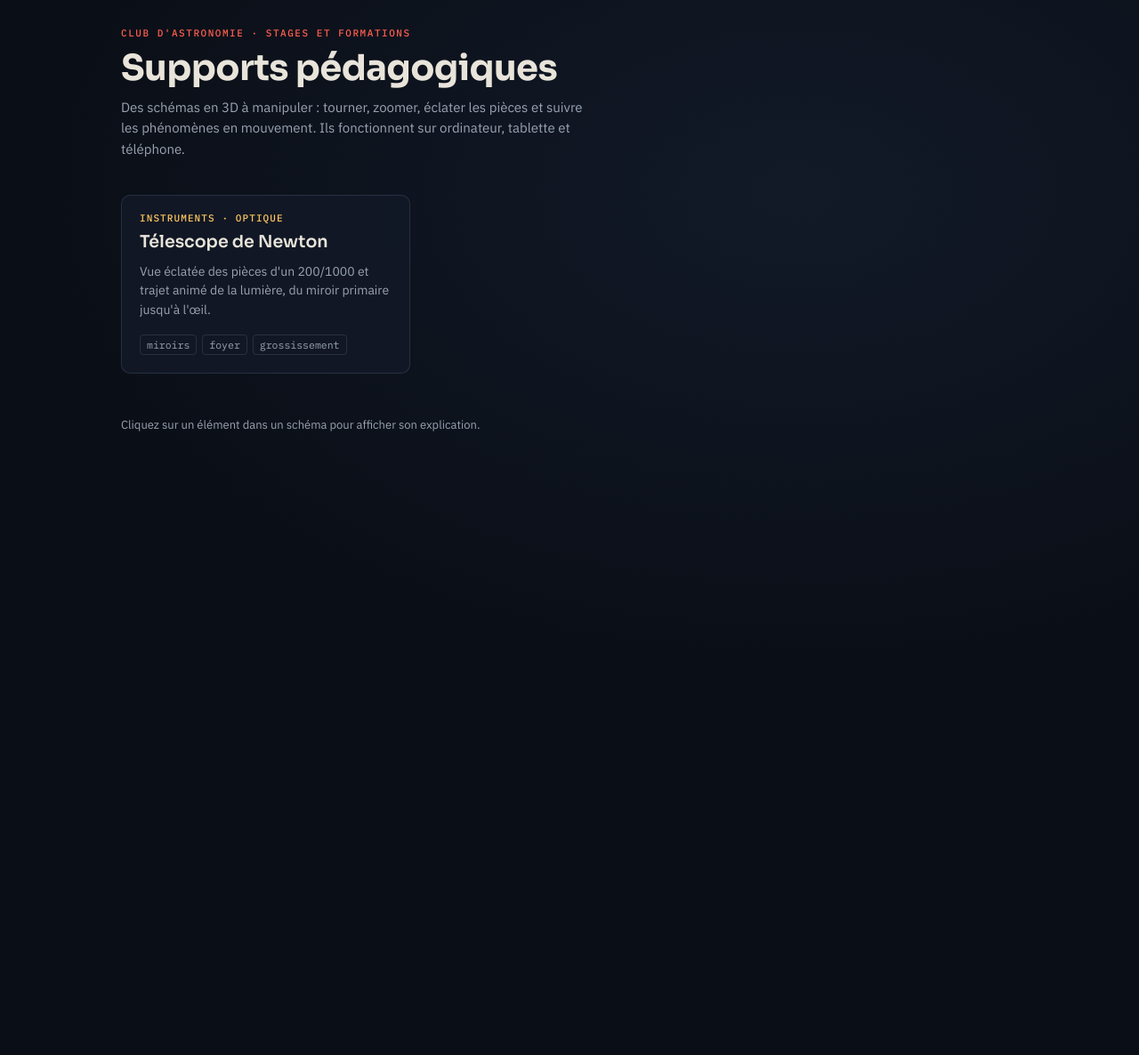
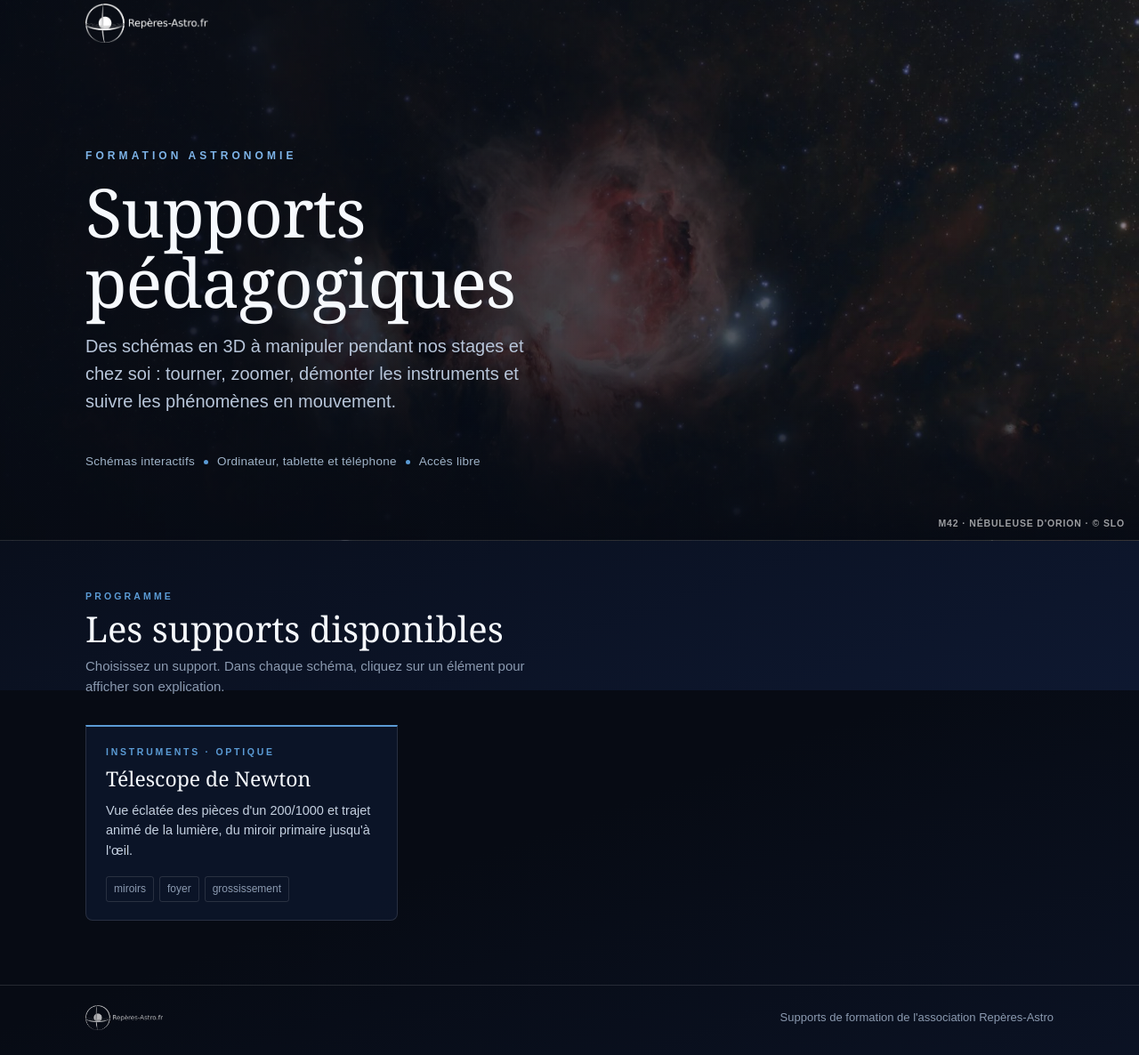
Before and after one commit to abettembot/formation-astro, a plain HTML site: page index.html in a window 1280 px wide. Shown: the part 24-1210 px from the top of the page at 89% size. Before the commit the page ends 800 px from the top, so only its background shows below. Drawn offline with Linux system fonts and the light colour scheme.

Commit message:
Charte Repères-Astro : couleurs, polices et logo du modèle PowerPoint
- Palette bleu nuit / bleu acier, titres Georgia, texte Arial
- Logo discret sur chaque schéma, couverture photo M42 sur l'accueil
- CLAUDE.md : identité visuelle et mise à jour obligatoire de l'accueil

Co-Authored-By: Claude Opus 5.5 <noreply@anthropic.com>

```diff
--- a/commun/charte.css
+++ b/commun/charte.css
@@ -1,30 +1,32 @@
 /* =====================================================================
-   Charte graphique commune — Supports pédagogiques astro
+   Charte graphique commune — Supports pédagogiques Repères-Astro
+   Reprise du modèle PowerPoint « Template Repères Astro » :
+   nuit bleu profond, titres Georgia, texte Arial, accent bleu acier,
+   surtitres en capitales espacées, filets blancs très légers.
    Modifier ce fichier met à jour TOUS les supports (accueil + schémas).
-   Univers : « nuit d'observation » — fond nuit, accent rouge lampe
-   frontale, lumière des astres en ambre.
    ===================================================================== */
-@import url("https://fonts.googleapis.com/css2?family=Sora:wght@500;600;700&family=IBM+Plex+Sans:wght@400;500;600&family=IBM+Plex+Mono:wght@400;500&display=swap");
 
 :root {
-  /* Couleurs */
-  --night: #0a0e16;          /* fond */
-  --night-2: #121a28;        /* halo du fond */
-  --panel: rgba(16, 22, 34, 0.86);
-  --card: rgba(18, 25, 38, 0.9);
-  --line: rgba(160, 180, 210, 0.16);
-  --ink: #e8e4da;            /* texte */
-  --ink-dim: #9aa3b2;        /* texte secondaire */
-  --red: #ff5f4f;            /* accent interface (lampe rouge) */
-  --amber: #ffc861;          /* lumière, chiffres, mises en avant */
-  --star: #f6e7b0;
-  /* Typographie */
-  --font-display: "Sora", "Segoe UI", system-ui, sans-serif;
-  --font-body: "IBM Plex Sans", "Segoe UI", system-ui, sans-serif;
-  --font-mono: "IBM Plex Mono", ui-monospace, Consolas, monospace;
+  /* Couleurs (valeurs exactes du modèle PowerPoint) */
+  --night: #070b14;          /* fond principal */
+  --night-2: #0e1830;        /* bleu nuit des dégradés */
+  --panel: rgba(10, 17, 32, 0.88);
+  --card: rgba(14, 24, 48, 0.72);
+  --line: rgba(255, 255, 255, 0.12);   /* filets */
+  --title: #f6f9fd;          /* titres */
+  --ink-strong: #eef3fa;     /* texte mis en avant */
+  --ink: #c4d0e0;            /* texte courant */
+  --ink-dim: #8b9ab0;        /* texte secondaire, métadonnées */
+  --accent: #5b9bd5;         /* bleu acier : surtitres, puces, numéros, sélection */
+  --accent-light: #7eb4e8;   /* bleu clair : chiffres, surtitre de couverture */
+  --accent-deep: #2f6fc4;
+  --light: #ffc861;          /* lumière des astres dans les schémas */
+  /* Typographie (polices du modèle, présentes sur tous les systèmes) */
+  --font-title: Georgia, "Times New Roman", serif;
+  --font-body: Arial, "Helvetica Neue", Helvetica, sans-serif;
   /* Mise en page */
   --panel-width: 340px;
-  --radius: 10px;
+  --radius: 8px;
   color-scheme: dark;
 }
 
@@ -32,18 +34,27 @@
 [hidden] { display: none !important; }
 body {
   margin: 0;
-  background: radial-gradient(ellipse at 70% 30%, var(--night-2), var(--night) 70%) fixed;
+  background: linear-gradient(160deg, var(--night) 30%, var(--night-2)) fixed;
   background-color: var(--night);
   color: var(--ink);
   font: 14px/1.5 var(--font-body);
 }
 button:focus-visible, select:focus-visible, input:focus-visible, a:focus-visible, .lbl:focus-visible {
-  outline: 2px solid var(--red); outline-offset: 2px;
+  outline: 2px solid var(--accent-light); outline-offset: 2px;
 }
 
 /* ---------- Éléments typographiques partagés ---------- */
-.eyebrow { font: 500 10.5px/1 var(--font-mono); text-transform: uppercase; letter-spacing: .12em; color: var(--red); margin-bottom: 8px; }
-.spec { font: 400 12px/1.5 var(--font-mono); color: var(--amber); }
+.eyebrow {
+  font: 700 10.5px/1.2 var(--font-body);
+  text-transform: uppercase; letter-spacing: .3em;
+  color: var(--accent); margin-bottom: 8px;
+}
+.spec { font: 400 12.5px/1.5 var(--font-body); color: var(--accent-light); font-variant-numeric: tabular-nums; }
+.dot { display: inline-block; width: 5px; height: 5px; border-radius: 50%; background: var(--accent); vertical-align: middle; margin: 0 10px; }
+
+/* Logo de l'association */
+.brand { display: inline-block; line-height: 0; }
+.brand img { display: block; height: 100%; width: auto; }
 
 /* =====================================================================
    Page schéma (body.schema)
@@ -52,22 +63,33 @@ body.schema { height: 100vh; height: 100dvh; overflow: hidden; }
 #stage { position: fixed; inset: 0; }
 #stage canvas { display: block; width: 100%; height: 100%; touch-action: none; }
 
+/* Logo discret en bas à droite de la vue 3D */
+body.schema > .brand {
+  position: fixed;
+  right: max(18px, env(safe-area-inset-right, 0px));
+  bottom: max(16px, env(safe-area-inset-bottom, 0px));
+  height: 30px;
+  opacity: .55;
+  transition: opacity .2s;
+}
+body.schema > .brand:hover { opacity: .95; }
+
 /* Étiquettes 3D */
 #labels { position: fixed; inset: 0; pointer-events: none; }
 .lbl {
   position: absolute; left: 0; top: 0;
   pointer-events: auto; cursor: pointer;
-  font: 500 11.5px/1 var(--font-body); letter-spacing: 0.02em;
-  color: var(--ink);
-  background: rgba(10, 14, 22, 0.72);
+  font: 400 11.5px/1 var(--font-body); letter-spacing: 0.02em;
+  color: var(--ink-strong);
+  background: rgba(7, 11, 20, 0.75);
   border: 1px solid var(--line);
-  padding: 4px 7px; border-radius: 4px;
+  padding: 4px 7px; border-radius: 3px;
   white-space: nowrap;
   transition: border-color .15s, color .15s;
 }
 .lbl::after { content: ""; position: absolute; left: 50%; top: 100%; width: 1px; height: 10px; background: var(--ink-dim); opacity: .6; }
-.lbl:hover, .lbl.on { border-color: var(--red); color: #fff; }
-.lbl.light { color: var(--amber); border-color: rgba(255, 200, 97, .35); cursor: default; }
+.lbl:hover, .lbl.on { border-color: var(--accent); color: #fff; }
+.lbl.light { color: var(--light); border-color: rgba(255, 200, 97, .35); cursor: default; }
 
 /* Panneau */
 #panel {
@@ -77,57 +99,57 @@ body.schema { height: 100vh; height: 100dvh; overflow: hidden; }
   bottom: max(16px, env(safe-area-inset-bottom, 0px));
   width: var(--panel-width);
   display: flex; flex-direction: column; gap: 14px;
-  padding: 18px;
+  padding: 20px 18px;
   background: var(--panel);
   border: 1px solid var(--line);
   border-radius: var(--radius);
   backdrop-filter: blur(8px);
   overflow-y: auto;
 }
-#panel header h1 { font: 700 22px/1.1 var(--font-display); margin: 0; text-wrap: balance; letter-spacing: -0.01em; }
-#panel header p { margin: 6px 0 0; color: var(--ink-dim); font: 400 12px/1.4 var(--font-mono); }
-.home { display: inline-block; margin-bottom: 12px; font-size: 12px; color: var(--ink-dim); text-decoration: none; }
-.home:hover { color: var(--ink); }
+#panel header h1 { font: 400 26px/1.1 var(--font-title); color: var(--title); margin: 0; text-wrap: balance; letter-spacing: -0.01em; }
+#panel header p { margin: 8px 0 0; color: var(--ink-dim); font-size: 12.5px; font-variant-numeric: tabular-nums; }
+.home { display: inline-block; margin-bottom: 14px; font-size: 12px; color: var(--ink-dim); text-decoration: none; }
+.home:hover { color: var(--ink-strong); }
 .group { display: flex; flex-direction: column; gap: 10px; padding-top: 14px; border-top: 1px solid var(--line); }
 .row { display: flex; gap: 8px; flex-wrap: wrap; }
 
 /* Contrôles */
 #panel button, #panel select {
-  font: 500 12.5px/1 var(--font-body);
-  color: var(--ink);
+  font: 400 12.5px/1 var(--font-body);
+  color: var(--ink-strong);
   background: rgba(255,255,255,0.04);
   border: 1px solid var(--line);
-  border-radius: 6px;
+  border-radius: 4px;
   padding: 8px 10px;
   cursor: pointer;
 }
 #panel button:hover { border-color: var(--ink-dim); }
-#panel button[aria-pressed="true"] { border-color: var(--red); color: #fff; background: rgba(255, 95, 79, 0.14); }
+#panel button[aria-pressed="true"] { border-color: var(--accent); color: #fff; background: rgba(91, 155, 213, 0.16); }
 .slider { display: grid; grid-template-columns: auto 1fr auto; gap: 10px; align-items: center; }
 .slider label { font-size: 12.5px; color: var(--ink-dim); }
-.slider output { font: 500 12px var(--font-mono); font-variant-numeric: tabular-nums; min-width: 3.5ch; text-align: right; }
-input[type=range] { width: 100%; accent-color: var(--red); }
+.slider output { font-size: 12px; font-variant-numeric: tabular-nums; min-width: 3.5ch; text-align: right; color: var(--ink-strong); }
+input[type=range] { width: 100%; accent-color: var(--accent); }
 .toggles { display: grid; grid-template-columns: 1fr 1fr; gap: 8px; }
 #panel .toggles button { text-align: left; }
 
 /* Fiche d'information */
-#info h2 { font: 600 17px/1.2 var(--font-display); margin: 0; }
-#info p { margin: 0; line-height: 1.5; max-width: 65ch; }
+#info h2 { font: 400 20px/1.2 var(--font-title); color: var(--title); margin: 0; }
+#info p { margin: 0; line-height: 1.55; max-width: 65ch; }
 #info .back { align-self: flex-start; font-size: 11.5px; padding: 6px 8px; }
 ol.legend { list-style: none; margin: 0; padding: 0; display: flex; flex-direction: column; gap: 8px; }
 ol.legend li { display: grid; grid-template-columns: 14px 1fr; gap: 10px; align-items: start; line-height: 1.45; }
 ol.legend .sw { width: 14px; height: 3px; border-radius: 2px; margin-top: 8px; }
 .calc { display: flex; align-items: center; gap: 8px; flex-wrap: wrap; font-size: 12.5px; }
-.calc strong { font: 500 13px var(--font-mono); color: var(--amber); }
+.calc strong { font-size: 14px; color: var(--accent-light); font-variant-numeric: tabular-nums; }
 .hint { font-size: 11.5px; color: var(--ink-dim); line-height: 1.5; margin: auto 0 0; }
 
 /* Bandeau d'avertissement */
 #notice {
   position: fixed; left: 50%; bottom: max(20px, env(safe-area-inset-bottom, 0px));
   transform: translateX(calc(-50% + var(--panel-width) / 2 + 10px));
-  font-size: 12.5px; color: var(--amber);
-  background: var(--panel); border: 1px solid rgba(255,200,97,.3);
-  padding: 8px 12px; border-radius: 6px;
+  font-size: 12.5px; color: var(--ink-strong);
+  background: var(--panel); border: 1px solid rgba(91, 155, 213, .45);
+  padding: 8px 12px; border-radius: 4px;
 }
 
 @media (max-width: 760px) {
@@ -139,37 +161,69 @@ ol.legend .sw { width: 14px; height: 3px; border-radius: 2px; margin-top: 8px; }
     max-height: 46%;
     padding: 14px;
   }
-  #panel header h1 { font-size: 18px; }
-  #notice { top: max(12px, env(safe-area-inset-top, 0px)); bottom: auto; transform: translateX(-50%); max-width: calc(100% - 24px); }
+  #panel header h1 { font-size: 21px; }
+  body.schema > .brand { bottom: auto; top: max(12px, env(safe-area-inset-top, 0px)); right: max(12px, env(safe-area-inset-right, 0px)); height: 24px; }
+  #notice { top: max(48px, env(safe-area-inset-top, 0px)); bottom: auto; transform: translateX(-50%); max-width: calc(100% - 24px); }
   .lbl { font-size: 10.5px; padding: 3px 5px; }
 }
 
 /* =====================================================================
-   Page d'accueil (body.accueil)
+   Page d'accueil (body.accueil) — couverture façon diapositive de titre
    ===================================================================== */
 body.accueil { min-height: 100vh; font-size: 15px; line-height: 1.55; }
-.accueil main {
-  max-width: 1040px; margin: 0 auto;
-  padding-block: 56px 64px;
+.wrap {
+  max-width: 1120px; margin: 0 auto;
   padding-left: max(16px, env(safe-area-inset-left, 0px));
   padding-right: max(16px, env(safe-area-inset-right, 0px));
 }
-.accueil .eyebrow { font-size: 11px; letter-spacing: .14em; margin: 0; }
-.accueil h1 { font: 700 clamp(28px, 5vw, 40px)/1.1 var(--font-display); margin: 12px 0 10px; letter-spacing: -0.015em; text-wrap: balance; }
-.accueil .lead { color: var(--ink-dim); max-width: 60ch; margin: 0 0 40px; }
-.grid { display: grid; grid-template-columns: repeat(auto-fill, minmax(min(100%, 300px), 1fr)); gap: 16px; }
+
+/* Couverture : photo du ciel + voile bleu nuit, comme la page titre du modèle */
+.cover {
+  position: relative;
+  background:
+    linear-gradient(90deg, rgba(7, 11, 20, .94) 0%, rgba(7, 11, 20, .74) 45%, rgba(7, 11, 20, .30) 100%),
+    linear-gradient(0deg, var(--night) 0%, rgba(7, 11, 20, 0) 35%),
+    url("images/m42-orion.jpg") center 40% / cover no-repeat,
+    var(--night);
+  border-bottom: 1px solid var(--line);
+}
+.cover .wrap { padding-block: 28px 64px; display: flex; flex-direction: column; gap: 0; }
+.cover .brand { height: 44px; margin-bottom: clamp(56px, 12vw, 120px); align-self: flex-start; }
+.cover .eyebrow { color: var(--accent-light); font-size: 12px; letter-spacing: .34em; margin-bottom: 16px; }
+.cover h1 {
+  font: 400 clamp(38px, 7vw, 76px)/1.04 var(--font-title);
+  color: var(--title); letter-spacing: -0.015em; margin: 0 0 18px; text-wrap: balance; max-width: 14ch;
+}
+.cover .lead { color: #b8c6da; font-size: clamp(16px, 2vw, 20px); max-width: 46ch; margin: 0 0 28px; }
+.cover .meta { color: #9fb3c8; font-size: 13.5px; letter-spacing: .02em; }
+.credit {
+  position: absolute; right: max(16px, env(safe-area-inset-right, 0px)); bottom: 14px;
+  font: 700 10.5px/1 var(--font-body); letter-spacing: .08em; text-transform: uppercase;
+  color: rgba(255, 255, 255, .6);
+}
+
+/* Liste des supports, façon diapositive « Sommaire » */
+.catalogue { padding-block: 56px 72px; }
+.catalogue h2 { font: 400 clamp(28px, 4vw, 40px)/1.1 var(--font-title); color: var(--title); margin: 0 0 8px; }
+.catalogue .intro { color: var(--ink-dim); margin: 0 0 32px; max-width: 60ch; }
+.grid { display: grid; grid-template-columns: repeat(auto-fill, minmax(min(100%, 320px), 1fr)); gap: 18px; }
 .card {
   display: flex; flex-direction: column; gap: 10px;
-  padding: 20px; border: 1px solid var(--line); border-radius: var(--radius);
+  padding: 22px 22px 20px;
+  border: 1px solid var(--line); border-top: 2px solid var(--accent);
+  border-radius: 0 0 var(--radius) var(--radius);
   background: var(--card); color: inherit; text-decoration: none;
-  transition: border-color .15s, transform .15s;
+  transition: border-color .15s, transform .15s, background .15s;
 }
-.card:hover { border-color: var(--red); transform: translateY(-2px); }
-.card .cat { font: 500 11px/1 var(--font-mono); letter-spacing: .1em; text-transform: uppercase; color: var(--amber); }
-.card h2 { font: 600 19px/1.25 var(--font-display); margin: 0; }
-.card p { margin: 0; color: var(--ink-dim); font-size: 14px; }
-.tags { display: flex; flex-wrap: wrap; gap: 6px; margin-top: auto; padding-top: 6px; }
-.tags span { font: 400 11.5px/1 var(--font-mono); padding: 5px 7px; border: 1px solid var(--line); border-radius: 4px; color: var(--ink-dim); }
-.accueil footer { margin-top: 48px; color: var(--ink-dim); font-size: 13px; }
+.card:hover { border-color: rgba(91, 155, 213, .6); border-top-color: var(--accent-light); background: rgba(14, 24, 48, .92); transform: translateY(-2px); }
+.card .cat { font: 700 10.5px/1.2 var(--font-body); letter-spacing: .26em; text-transform: uppercase; color: var(--accent); }
+.card h3 { font: 400 23px/1.2 var(--font-title); color: var(--title); margin: 0; }
+.card p { margin: 0; color: var(--ink); font-size: 14.5px; }
+.tags { display: flex; flex-wrap: wrap; gap: 6px; margin-top: auto; padding-top: 8px; }
+.tags span { font-size: 12px; padding: 4px 8px; border: 1px solid var(--line); border-radius: 3px; color: var(--ink-dim); }
+.accueil footer { border-top: 1px solid var(--line); }
+.accueil footer .wrap { padding-block: 22px 28px; display: flex; flex-wrap: wrap; gap: 12px 24px; align-items: center; justify-content: space-between; color: var(--ink-dim); font-size: 13px; }
+.accueil footer .brand { height: 28px; opacity: .7; }
+.accueil footer a { color: var(--ink); }
 
 @media (prefers-reduced-motion: reduce) { *, *::before, *::after { transition: none !important; } }
--- a/index.html
+++ b/index.html
@@ -3,27 +3,50 @@
 <head>
 <meta charset="utf-8">
 <meta name="viewport" content="width=device-width, initial-scale=1, viewport-fit=cover">
-<title>Supports pédagogiques astro</title>
-<meta name="description" content="Schémas 3D interactifs pour les formations et stages d'astronomie du club.">
+<title>Supports pédagogiques Repères-Astro</title>
+<meta name="description" content="Schémas 3D interactifs pour les formations et stages d'astronomie de Repères-Astro.">
 <link rel="stylesheet" href="commun/charte.css">
 </head>
 <body class="accueil">
-<main>
-  <div class="eyebrow">Club d'astronomie · Stages et formations</div>
-  <h1>Supports pédagogiques</h1>
-  <p class="lead">Des schémas en 3D à manipuler : tourner, zoomer, éclater les pièces et suivre les phénomènes en mouvement. Ils fonctionnent sur ordinateur, tablette et téléphone.</p>
 
-  <!-- Une carte par schéma, la plus récente en premier. -->
-  <div class="grid">
-    <a class="card" href="telescope-newton/">
-      <span class="cat">Instruments · Optique</span>
-      <h2>Télescope de Newton</h2>
-      <p>Vue éclatée des pièces d'un 200/1000 et trajet animé de la lumière, du miroir primaire jusqu'à l'œil.</p>
-      <div class="tags"><span>miroirs</span><span>foyer</span><span>grossissement</span></div>
+<header class="cover">
+  <div class="wrap">
+    <a class="brand" href="https://reperes-astro.fr" target="_blank" rel="noopener" title="Repères-Astro">
+      <img src="commun/images/logo-reperes-astro.png" alt="Repères-Astro.fr" width="323" height="100">
     </a>
+    <div class="eyebrow">Formation astronomie</div>
+    <h1>Supports pédagogiques</h1>
+    <p class="lead">Des schémas en 3D à manipuler pendant nos stages et chez soi : tourner, zoomer, démonter les instruments et suivre les phénomènes en mouvement.</p>
+    <p class="meta">Schémas interactifs<span class="dot"></span>Ordinateur, tablette et téléphone<span class="dot"></span>Accès libre</p>
   </div>
+  <span class="credit">M42 · Nébuleuse d'Orion · © SLO</span>
+</header>
 
-  <footer>Cliquez sur un élément dans un schéma pour afficher son explication.</footer>
+<main class="catalogue">
+  <div class="wrap">
+    <div class="eyebrow">Programme</div>
+    <h2>Les supports disponibles</h2>
+    <p class="intro">Choisissez un support. Dans chaque schéma, cliquez sur un élément pour afficher son explication.</p>
+
+    <!-- CATALOGUE : une carte par support, la plus récente en premier. À mettre à jour à chaque nouvel ajout. -->
+    <div class="grid">
+      <a class="card" href="telescope-newton/">
+        <span class="cat">Instruments · Optique</span>
+        <h3>Télescope de Newton</h3>
+        <p>Vue éclatée des pièces d'un 200/1000 et trajet animé de la lumière, du miroir primaire jusqu'à l'œil.</p>
+        <div class="tags"><span>miroirs</span><span>foyer</span><span>grossissement</span></div>
+      </a>
+    </div>
+  </div>
 </main>
+
+<footer>
+  <div class="wrap">
+    <a class="brand" href="https://reperes-astro.fr" target="_blank" rel="noopener" title="Repères-Astro">
+      <img src="commun/images/logo-reperes-astro.png" alt="Repères-Astro.fr" width="323" height="100">
+    </a>
+    <span>Supports de formation de l'association Repères-Astro</span>
+  </div>
+</footer>
 </body>
 </html>
```
Also changed, not shown: commun/schema.js (+11 -4 lines), commun/images/logo-reperes-astro.png (added), commun/images/m42-orion.jpg (added), 1 other file.
